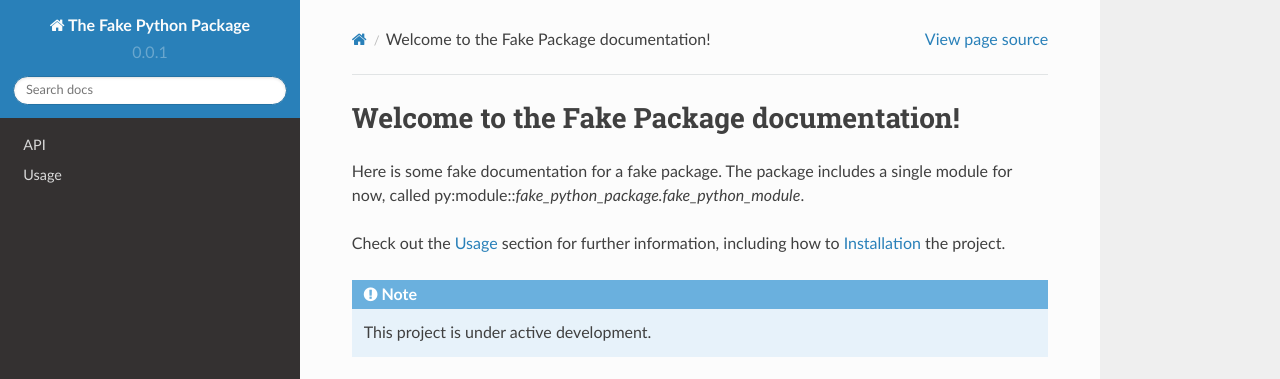
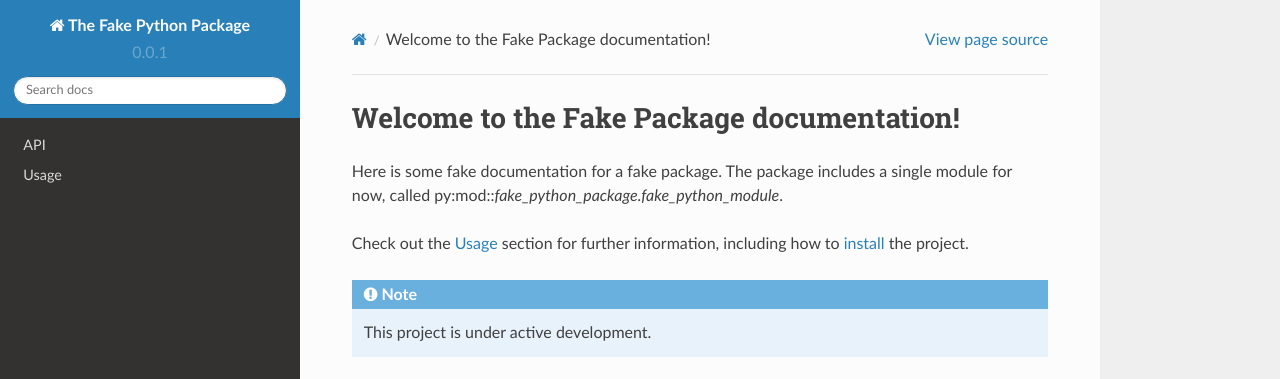
Before and after one commit to davidrs06/davidrs06-dummy_gitHub_repo_for_ReadTheDocs, a Sphinx documentation site: the page built from docs/source/index.rst, in a window 1280 px wide. Shown: the top 379 px of the page. Built offline with Sphinx 7.4.7 and the Read the Docs theme 2.0.0, drawn with Linux system fonts in a browser that asks for light colours.

Commit message:
Fixed hyperlink to display 'install' instead of 'Installation'

```diff
--- a/docs/source/index.rst
+++ b/docs/source/index.rst
@@ -2,11 +2,11 @@ Welcome to the Fake Package documentation!
 ==========================================
 
 Here is some fake documentation for a fake package. The package includes a single module
-for now, called py:module::`fake_python_package.fake_python_module`.
+for now, called py:mod::`fake_python_package.fake_python_module`.
 
 
 Check out the :doc:`usage` section for further information, including
-how to :ref:`installation` the project.
+how to :ref:`install <installation>` the project.
 
 .. note::
 
```
